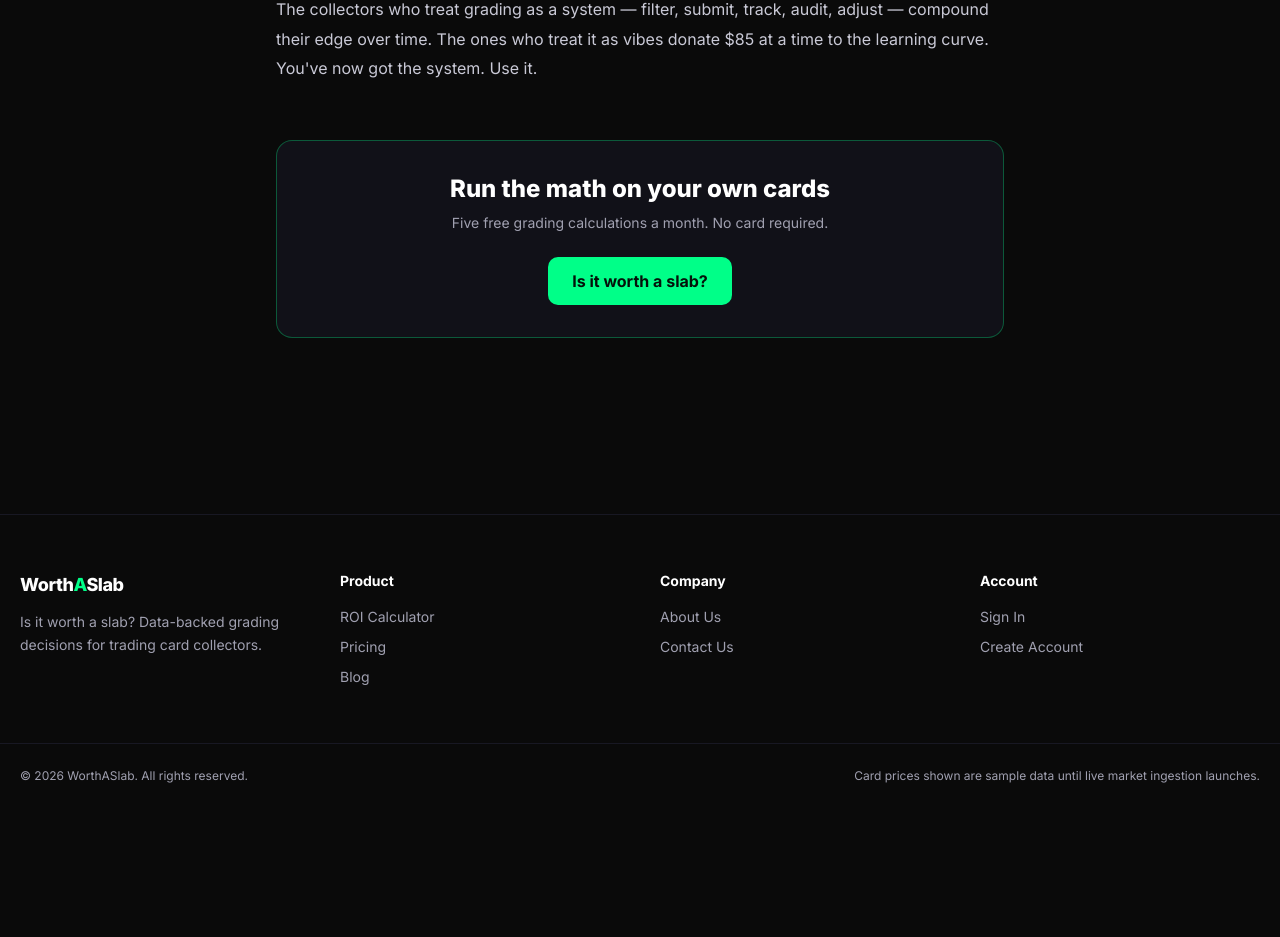
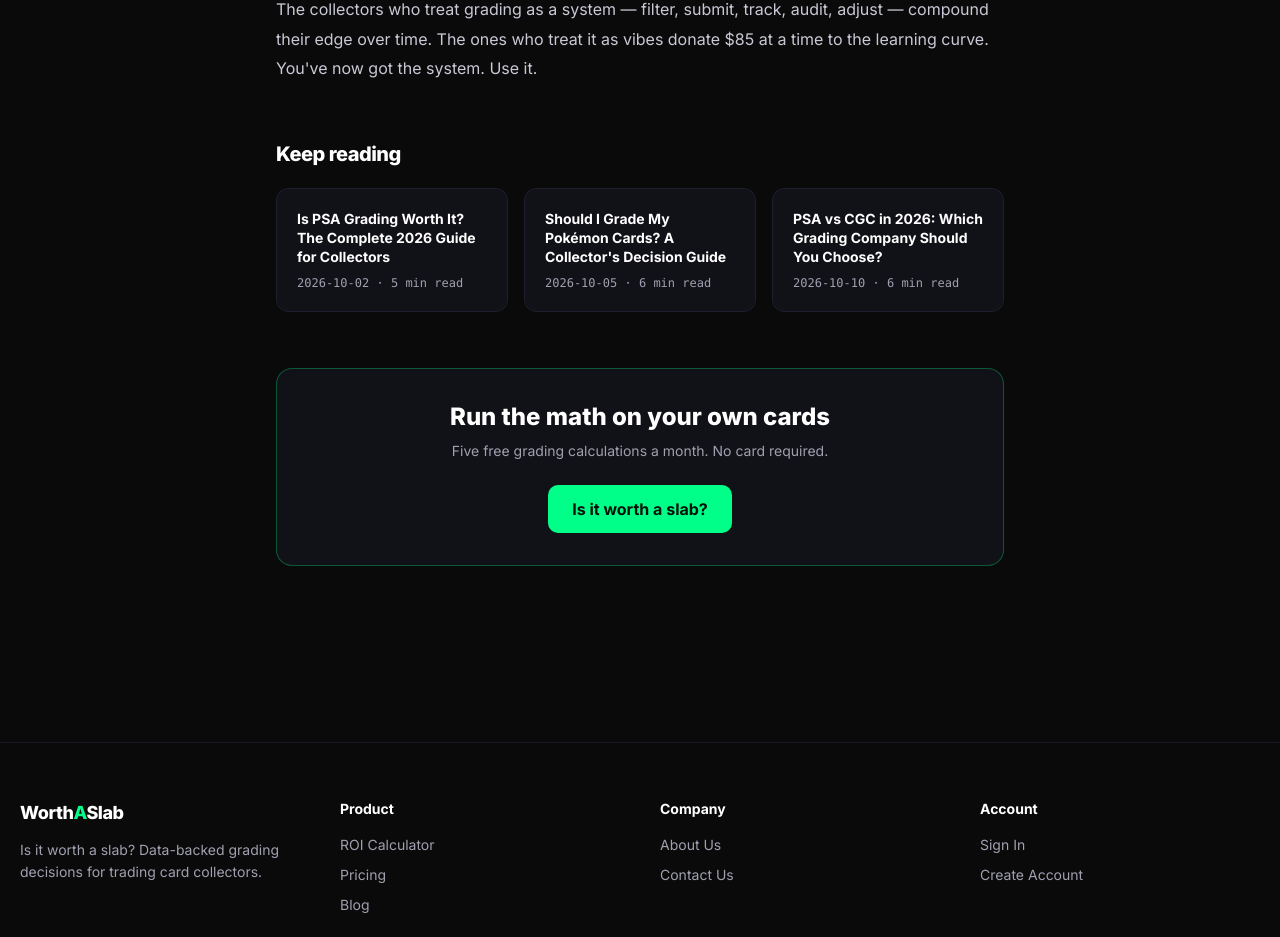
Before and after one commit to rankyasir/worthaslab, a Next.js app: page /blog/what-cards-to-grade in a window 1280 px wide. Shown: the part 3458-4395 px from the top of the page. Before the commit the page ends 4266 px from the top, so only its background shows below. Built offline with nearby package versions, Linux system fonts and the light colour scheme; no server answers.

Commit message:
SEO infra: sitemap.xml, robots.txt, OG/Twitter cards, canonical tags, article interlinking; softened unverified CGC 631% claim

```diff
--- a/app/blog/[slug]/page.tsx
+++ b/app/blog/[slug]/page.tsx
@@ -1,24 +1,42 @@
 import Link from "next/link";
 import { notFound } from "next/navigation";
-import { getPost, getPostMetas } from "@/lib/blog";
+import type { Metadata } from "next";
+import { getPost, getPostMetas, getRelatedPosts } from "@/lib/blog";
 
 export async function generateStaticParams() {
   return getPostMetas().map((p) => ({ slug: p.slug }));
 }
 
-export async function generateMetadata({ params }: { params: { slug: string } }) {
+export async function generateMetadata({ params }: { params: { slug: string } }): Promise<Metadata> {
   const post = getPost(params.slug);
   if (!post) return {};
+  const url = `/blog/${post.slug}`;
   return {
     title: `${post.title} — WorthASlab Blog`,
     description: post.excerpt,
     keywords: post.keywords,
+    alternates: { canonical: url },
+    openGraph: {
+      type: "article",
+      url,
+      siteName: "WorthASlab",
+      title: post.title,
+      description: post.excerpt,
+      images: [{ url: "/og.png", width: 1200, height: 630, alt: post.title }],
+    },
+    twitter: {
+      card: "summary_large_image",
+      title: post.title,
+      description: post.excerpt,
+      images: ["/og.png"],
+    },
   };
 }
 
 export default function BlogPost({ params }: { params: { slug: string } }) {
   const post = getPost(params.slug);
   if (!post) notFound();
+  const related = getRelatedPosts(post.slug, 3);
 
   return (
     <article className="relative z-10 max-w-3xl mx-auto px-5 py-14 md:py-20">
@@ -28,6 +46,23 @@ export default function BlogPost({ params }: { params: { slug: string } }) {
         {post.date} · {post.minutes} min read
       </div>
       <div className="prose-dark" dangerouslySetInnerHTML={{ __html: post.html }} />
+      {related.length > 0 && (
+        <div className="mt-14">
+          <h2 className="text-xl font-extrabold tracking-tight mb-5">Keep reading</h2>
+          <div className="grid gap-4 md:grid-cols-3">
+            {related.map((r) => (
+              <Link
+                key={r.slug}
+                href={`/blog/${r.slug}`}
+                className="bg-surface border border-line rounded-xl p-5 hover:border-accent/50 transition-colors group"
+              >
+                <div className="font-bold text-sm leading-snug mb-2 group-hover:text-accent transition-colors">{r.title}</div>
+                <div className="text-xs text-muted font-mono">{r.date} · {r.minutes} min read</div>
+              </Link>
+            ))}
+          </div>
+        </div>
+      )}
       <div className="mt-14 bg-surface border border-accent/30 rounded-2xl p-8 text-center">
         <h2 className="text-2xl font-extrabold mb-2">Run the math on your own cards</h2>
         <p className="text-muted text-sm mb-6">Five free grading calculations a month. No card required.</p>
--- a/app/layout.tsx
+++ b/app/layout.tsx
@@ -3,14 +3,30 @@ import { Inter } from "next/font/google";
 import "./globals.css";
 import Nav from "@/components/Nav";
 import Footer from "@/components/Footer";
+import { SITE_URL, SITE_NAME, SITE_TAGLINE, SITE_DESCRIPTION } from "@/lib/site";
 
 const inter = Inter({ subsets: ["latin"], variable: "--font-inter", display: "swap" });
 
 export const metadata: Metadata = {
-  title: "WorthASlab — Is it worth a slab?",
-  description:
-    "Type any trading card, see raw price vs PSA 9 vs PSA 10, and get a data-backed verdict: grade it or skip it. Built for Pokémon, sports, MTG and Yu-Gi-Oh! collectors.",
+  metadataBase: new URL(SITE_URL),
+  title: `${SITE_NAME} — ${SITE_TAGLINE}`,
+  description: SITE_DESCRIPTION,
   keywords: "psa grading worth it, should i grade my cards, psa grading cost, card grading roi",
+  alternates: { canonical: "/" },
+  openGraph: {
+    type: "website",
+    url: "/",
+    siteName: SITE_NAME,
+    title: `${SITE_NAME} — ${SITE_TAGLINE}`,
+    description: SITE_DESCRIPTION,
+    images: [{ url: "/og.png", width: 1200, height: 630, alt: `${SITE_NAME} — ${SITE_TAGLINE}` }],
+  },
+  twitter: {
+    card: "summary_large_image",
+    title: `${SITE_NAME} — ${SITE_TAGLINE}`,
+    description: SITE_DESCRIPTION,
+    images: ["/og.png"],
+  },
 };
 
 export default function RootLayout({ children }: { children: React.ReactNode }) {
--- /dev/null
+++ b/app/robots.ts
@@ -0,0 +1,15 @@
+import type { MetadataRoute } from "next";
+import { SITE_URL } from "@/lib/site";
+
+export default function robots(): MetadataRoute.Robots {
+  return {
+    rules: [
+      {
+        userAgent: "*",
+        allow: "/",
+        disallow: ["/api/", "/account", "/auth/"],
+      },
+    ],
+    sitemap: `${SITE_URL}/sitemap.xml`,
+  };
+}
--- /dev/null
+++ b/app/sitemap.ts
@@ -0,0 +1,26 @@
+import type { MetadataRoute } from "next";
+import { getPostMetas } from "@/lib/blog";
+import { SITE_URL } from "@/lib/site";
+
+export default function sitemap(): MetadataRoute.Sitemap {
+  const staticPages = ["", "/pricing", "/about", "/contact", "/blog", "/signin", "/signup"];
+  const now = new Date();
+
+  const routes: MetadataRoute.Sitemap = staticPages.map((p) => ({
+    url: `${SITE_URL}${p || "/"}`,
+    lastModified: now,
+    changeFrequency: p === "" ? "daily" : "weekly",
+    priority: p === "" ? 1 : p === "/blog" ? 0.9 : 0.7,
+  }));
+
+  for (const post of getPostMetas()) {
+    routes.push({
+      url: `${SITE_URL}/blog/${post.slug}`,
+      lastModified: post.date ? new Date(post.date) : now,
+      changeFrequency: "monthly",
+      priority: 0.8,
+    });
+  }
+
+  return routes;
+}
--- a/content/posts/is-psa-grading-worth-it.md
+++ b/content/posts/is-psa-grading-worth-it.md
@@ -48,7 +48,7 @@ Here's what actually burns collectors: they do the math on the PSA 10 price whil
 
 ## What about CGC, BGS, SGC?
 
-PSA commands the highest resale premiums in most categories — that's why this guide (and most of the market) defaults to it. CGC is growing fast (up 631% by some measures) and is gaining ground, especially where collectors want a credible PSA alternative. But if your goal is maximizing resale value per dollar of grading cost, PSA 10 remains the benchmark everything else is measured against. The math in this guide works for any grader — just swap in that company's fees and that company's realized prices.
+PSA commands the highest resale premiums in most categories — that's why this guide (and most of the market) defaults to it. CGC has been growing fast and is gaining ground, especially where collectors want a credible PSA alternative. But if your goal is maximizing resale value per dollar of grading cost, PSA 10 remains the benchmark everything else is measured against. The math in this guide works for any grader — just swap in that company's fees and that company's realized prices.
 
 ## The bottom line
 
--- a/content/posts/psa-vs-cgc-2026.md
+++ b/content/posts/psa-vs-cgc-2026.md
@@ -1,7 +1,7 @@
 ---
 title: "PSA vs CGC in 2026: Which Grading Company Should You Choose?"
 date: "2026-10-10"
-excerpt: "PSA still rules resale — but CGC is up 631% and collectors want an alternative. The honest 2026 comparison, with the math that decides it."
+excerpt: "PSA still rules resale — but CGC is gaining fast and collectors want an alternative. The honest 2026 comparison, with the math that decides it."
 keywords: "psa vs cgc grading 2026, psa vs beckett, best card grading company, cgc vs psa value"
 ---
 
@@ -11,7 +11,7 @@ For a decade the answer was simple: PSA, no contest. In 2026 it's still the defa
 
 **PSA** remains the market leader by an enormous margin: record 2.5-million-card months, the deepest buyer pool, and the highest resale premiums in most categories. When someone says "slabbed," they picture a PSA slab. That brand power translates directly into dollars — PSA 10s routinely outsell equivalent grades from every competitor.
 
-**CGC** (backed by Blackstone, via Certified Collectibles Group) is the challenger with momentum: triple-digit growth, increasingly respected grading standards, and a collector base that's actively rooting for it. The "we want an alternative to PSA" sentiment is real and measurable.
+**CGC** (backed by Blackstone, via Certified Collectibles Group) is the challenger with momentum: rapid growth, increasingly respected grading standards, and a collector base that's actively rooting for it. The "we want an alternative to PSA" sentiment is real and measurable.
 
 **BGS/Beckett** remains relevant for premium vintage and autographs but has lost share. **SGC** holds a loyal niche, particularly in vintage sports.
 
--- a/lib/blog.ts
+++ b/lib/blog.ts
@@ -61,3 +61,28 @@ export function getPost(slug: string): Post | null {
     html,
   };
 }
+
+// Related posts for internal linking: score by shared keyword tokens,
+// fall back to recency. Powers the "Keep reading" section on article pages.
+export function getRelatedPosts(slug: string, count = 3): PostMeta[] {
+  const all = getPostMetas().filter((p) => p.slug !== slug);
+  const current = getPostMetas().find((p) => p.slug === slug);
+  const tokens = (s: string) =>
+    new Set(
+      s
+        .toLowerCase()
+        .split(/[^a-z0-9]+/)
+        .filter((w) => w.length > 2)
+    );
+  const base = tokens(`${current?.keywords ?? ""} ${current?.title ?? ""}`);
+  const scored = all.map((p) => {
+    const t = tokens(`${p.keywords} ${p.title}`);
+    let score = 0;
+    base.forEach((w) => {
+      if (t.has(w)) score++;
+    });
+    return { p, score };
+  });
+  scored.sort((a, b) => b.score - a.score || (b.p.date > a.p.date ? 1 : -1));
+  return scored.slice(0, count).map((s) => s.p);
+}
--- /dev/null
+++ b/lib/site.ts
@@ -0,0 +1,9 @@
+// Canonical site URL used for sitemap, robots, canonical tags and OG metadata.
+// Set SITE_URL in Vercel env to the real domain (e.g. https://worthaslab.com).
+// Falls back to the Vercel deployment URL so previews still emit valid tags.
+export const SITE_URL = (process.env.SITE_URL || "https://worthaslab.vercel.app").replace(/\/+$/, "");
+
+export const SITE_NAME = "WorthASlab";
+export const SITE_TAGLINE = "Is it worth a slab?";
+export const SITE_DESCRIPTION =
+  "Type any trading card, see raw price vs PSA 9 vs PSA 10, and get a data-backed verdict: grade it or skip it. Built for Pokémon, sports, MTG and Yu-Gi-Oh! collectors.";
```
Also changed, not shown: public/og.png (added), 1 other file (tests, documents, lock files or other folders).
